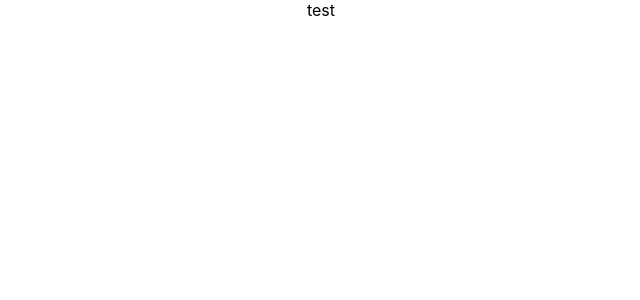
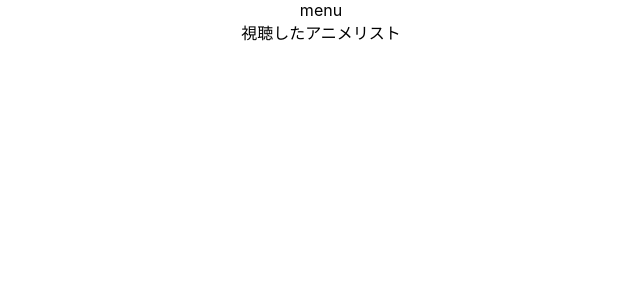
Before and after one commit to hirarira/Animel, a React (Create React App) app: page / in a window 1280 px wide. Shown: the top 300 px of the page, without its empty margins (319-959 px from the left). Built offline with nearby package versions, Linux system fonts and the light colour scheme.

Commit message:
Gridレイアウトが使えるかテスト

```diff
--- a/src/pages/Index.tsx
+++ b/src/pages/Index.tsx
@@ -1,11 +1,17 @@
 import React from "react";
+import { Grid } from '@material-ui/core';
 
 const Index: React.FC = (()=>{
-    return (
-        <div>
-            test
-        </div>
-    )
+  return (
+    <Grid container>
+      <Grid item xs={12}>
+        menu
+      </Grid>
+      <Grid item xs={12}>
+        視聴したアニメリスト
+      </Grid>
+    </Grid>
+  )
 });
 
 export default Index;
```
